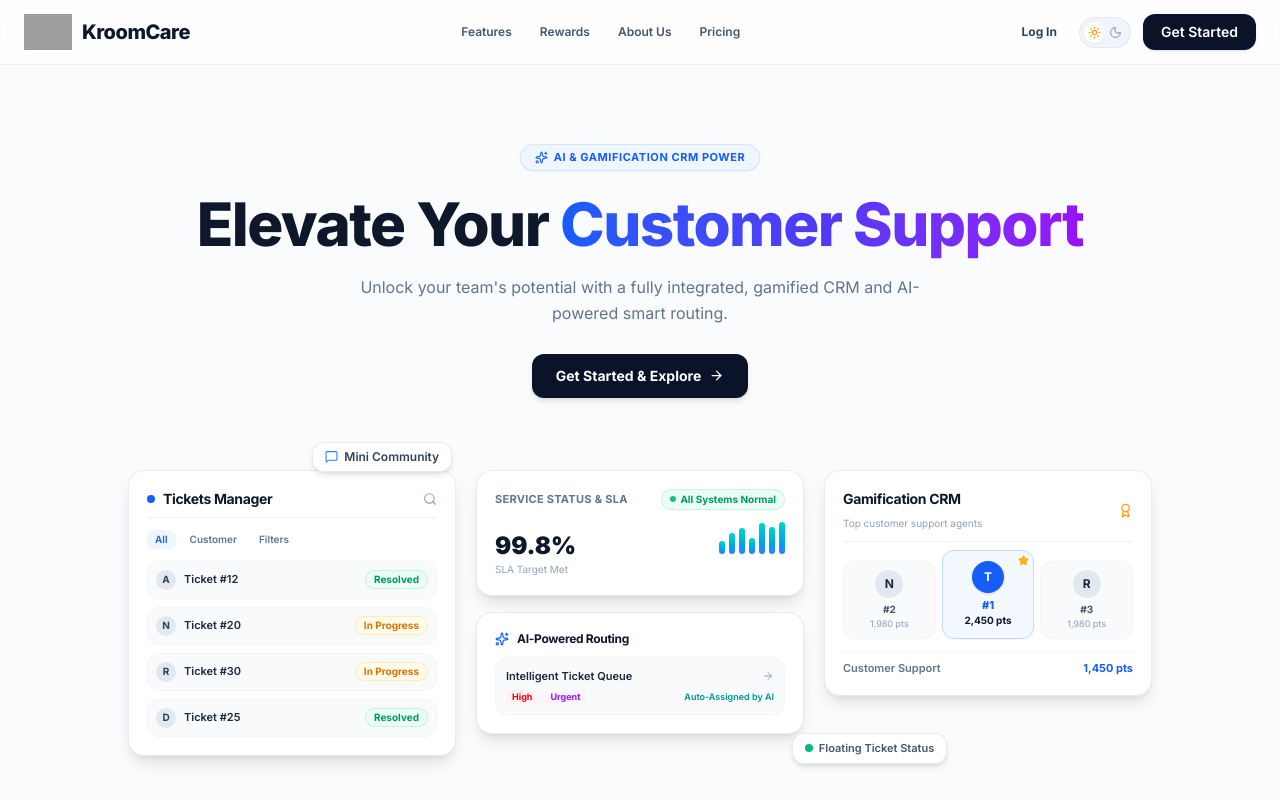
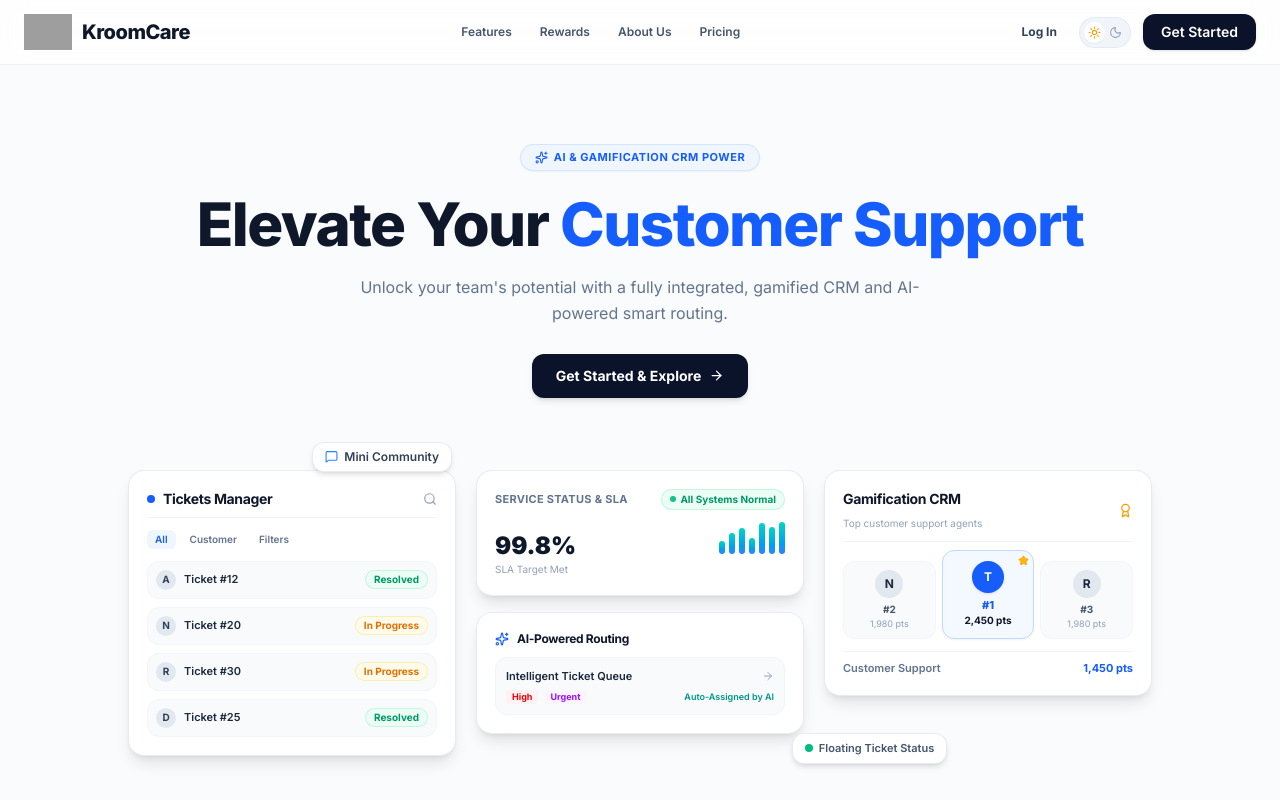
Before and after one commit to tazkyamutia/kroomcare, a React (Vite) app: page / in a window 1280 px wide. Shown: the top 800 px of the page. Built offline with nearby package versions, Linux system fonts and the light colour scheme; grey boxes are pictures that could not be loaded.

Commit message:
style(landing): change Customer Support headline from gradient to solid brand blue

```diff
--- a/src/pages/LandingPage.tsx
+++ b/src/pages/LandingPage.tsx
@@ -200,7 +200,7 @@ export const LandingPage = () => {
             className="text-3xl sm:text-5xl md:text-6xl font-extrabold tracking-tight leading-[1.12] text-slate-900 dark:text-white mb-4"
           >
             Elevate Your{' '}
-            <span className="bg-clip-text text-transparent bg-gradient-to-r from-blue-600 via-indigo-600 to-purple-600 dark:from-blue-400 dark:via-indigo-400 dark:to-purple-400">
+            <span className="text-blue-600 dark:text-blue-500">
               Customer Support
             </span>
           </motion.h1>
```
Also changed, not shown: 4 other files (tests, documents, lock files or other folders).
